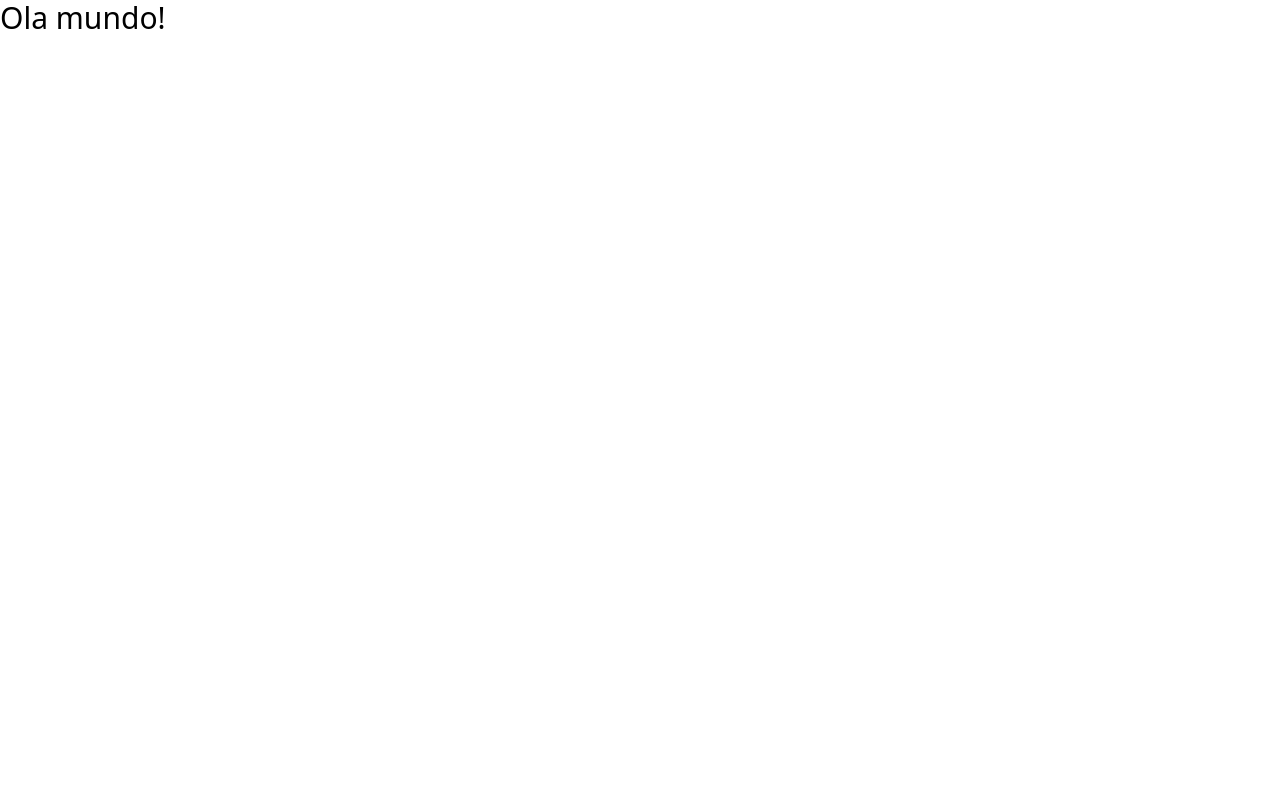
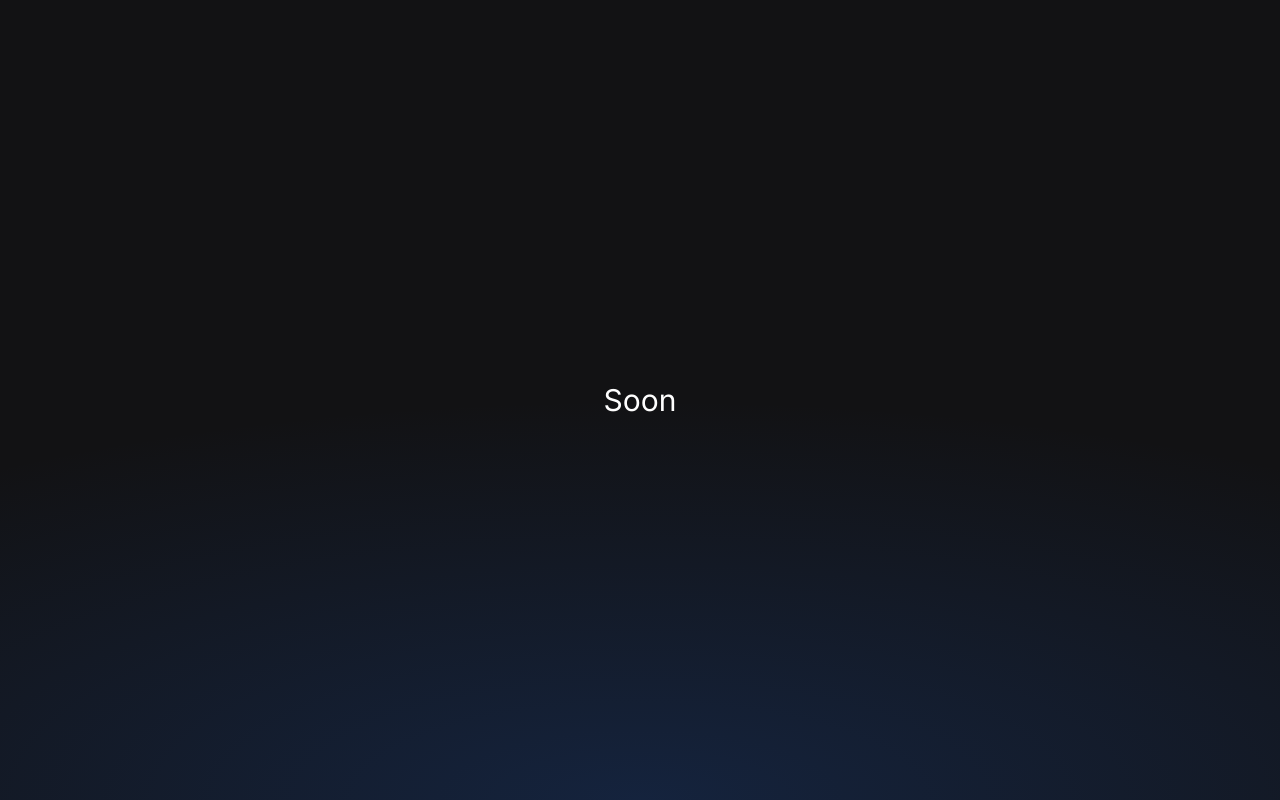
Before and after one commit to lukinhas711/julius, a Nuxt app: page / in a window 1280 px wide. Built offline with nearby package versions, Linux system fonts and the light colour scheme.

Commit message:
feat: soon page

```diff
--- /dev/null
+++ b/layouts/default.vue
@@ -0,0 +1,78 @@
+<template>
+  <div :class="$style.bg">
+    <slot />
+  </div>
+</template>
+
+<script setup lang="ts">
+useHead({
+  title: 'Julius',
+  link: [
+    {
+      rel: 'icon',
+      type: 'image/x-icon',
+      href: '/favicon.ico',
+    },
+    {
+      rel: 'preconnect',
+      href: 'https://fonts.googleapis.com',
+    },
+    {
+      rel: 'preconnect',
+      href: 'https://fonts.gstatic.com',
+      crossorigin: 'anonymous',
+    },
+    {
+      rel: 'stylesheet',
+      href: 'https://fonts.googleapis.com/css2?family=Inter:wght@400;500&display=swap',
+      crossorigin: 'anonymous',
+    },
+  ],
+})
+</script>
+
+<style lang="postcss" module>
+:root {
+  font-family: 'Inter', sans-serif;
+  scroll-behavior: smooth;
+}
+::selection {
+  background: #f4f4f5;
+  color: #121214;
+}
+::-moz-selection {
+  background: #f4f4f5;
+  color: #121214;
+}
+
+@media (min-width: 1024px) {
+  * {
+    scrollbar-width: auto;
+    scrollbar-color: #1c56b8 #ffffff10;
+  }
+
+  *::-webkit-scrollbar {
+    width: 5px;
+  }
+
+  *::-webkit-scrollbar-track {
+    background: #ffffff10;
+  }
+
+  *::-webkit-scrollbar-thumb {
+    background-color: #1c56b8;
+    border-radius: 12px;
+    border: 0px none #fff;
+  }
+}
+
+.bg {
+  @apply text-white;
+  background: radial-gradient(
+      90.69% 50% at 50% 100%,
+      rgba(28, 86, 184, 0.25) 0%,
+      rgba(0, 0, 0, 0) 100%
+    ),
+    #121214;
+}
+</style>
--- a/pages/index.vue
+++ b/pages/index.vue
@@ -1,3 +1,5 @@
 <template>
-  <div class="text-3xl">Ola mundo!</div>
+  <div class="text-3xl h-screen w-full flex justify-center items-center">
+    Soon
+  </div>
 </template>
```
Also changed, not shown: 1 other file (tests, documents, lock files or other folders).
